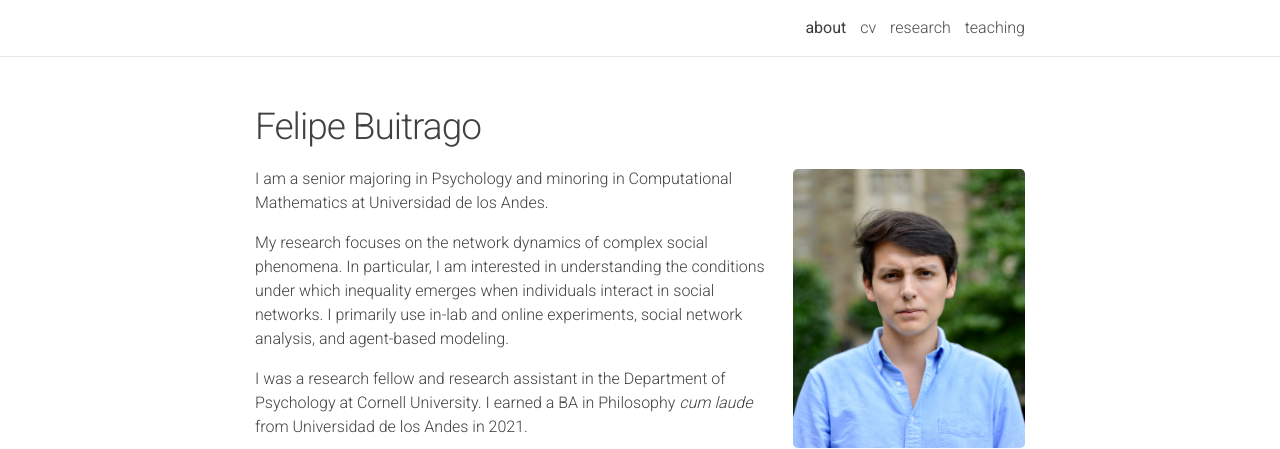
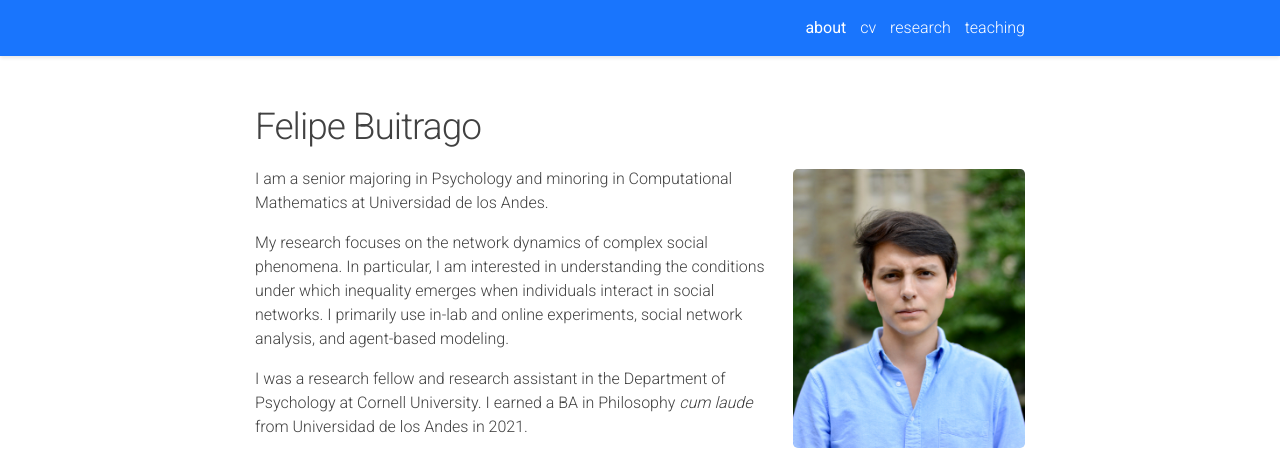
Before and after one commit to hfbuitrago1/hfbuitrago1.github.io, a plain HTML site: page index.html in a window 1280 px wide. Shown: the top 449 px of the page. Drawn offline with Linux system fonts and the light colour scheme.

Commit message:
change header color and menu

```diff
--- a/assets/css/style.css
+++ b/assets/css/style.css
@@ -44,8 +44,8 @@
      clear:both
 }
  .site-header{
-     border-bottom:1px solid #e8e8e8;
-     background-color:#fff;
+     background-color:#0d6efd;
+     box-shadow: 0 .125rem .25rem 0 rgba(0, 0, 0, .11);
      opacity:.95;
      position:fixed;
      left:calc((100vw - 100%)/ 2);
@@ -68,11 +68,12 @@
      display:none
 }
  .site-nav .page-link{
-     line-height:1.5
+     line-height:1.5;
+     color:#ffffff
 }
  .site-nav .page-link.current{
      font-weight:bolder;
-     color:#333
+     color:#ffffff
 }
  .site-nav .page-link:not(:first-child){
      margin-left:10px
```
